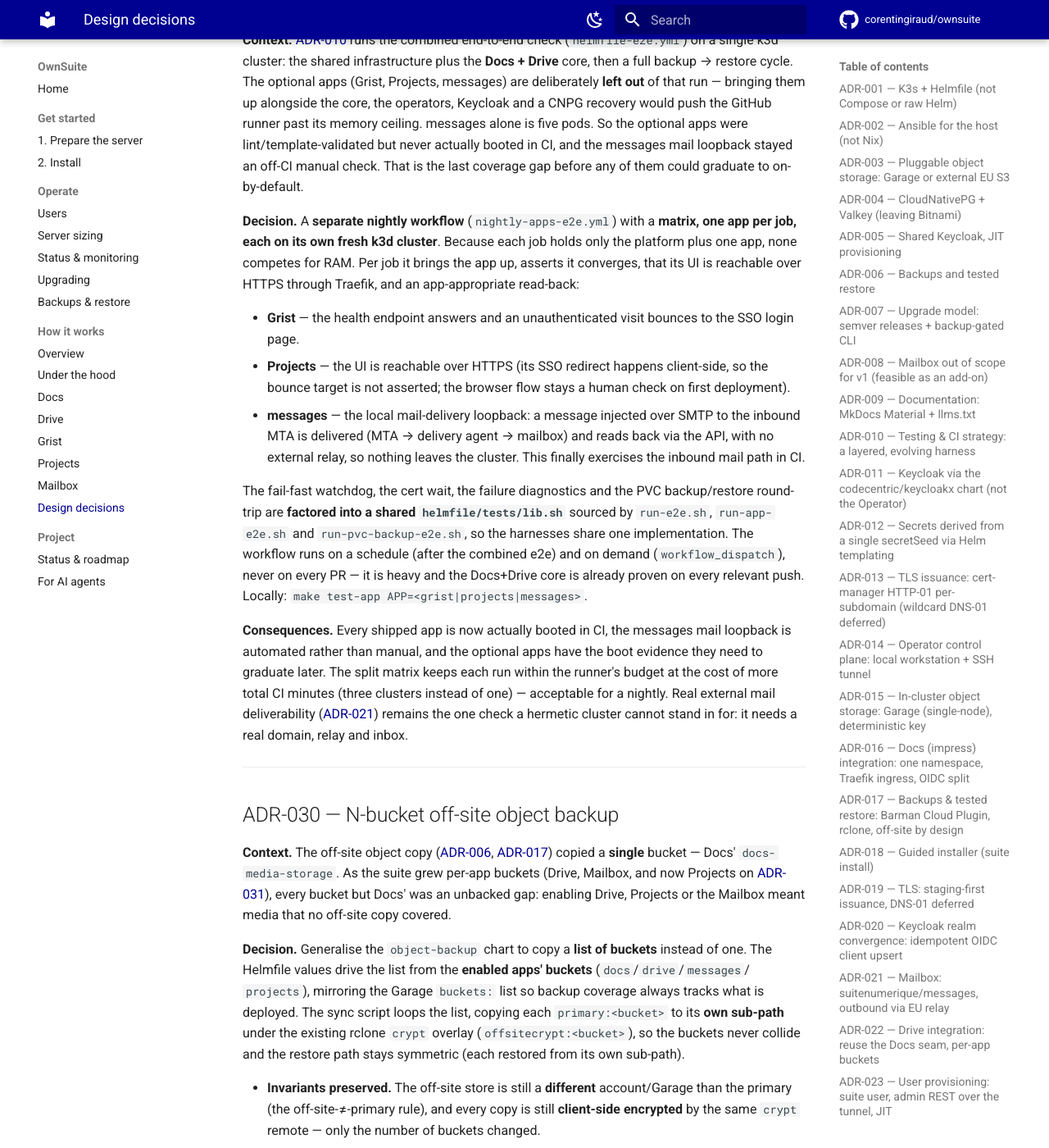
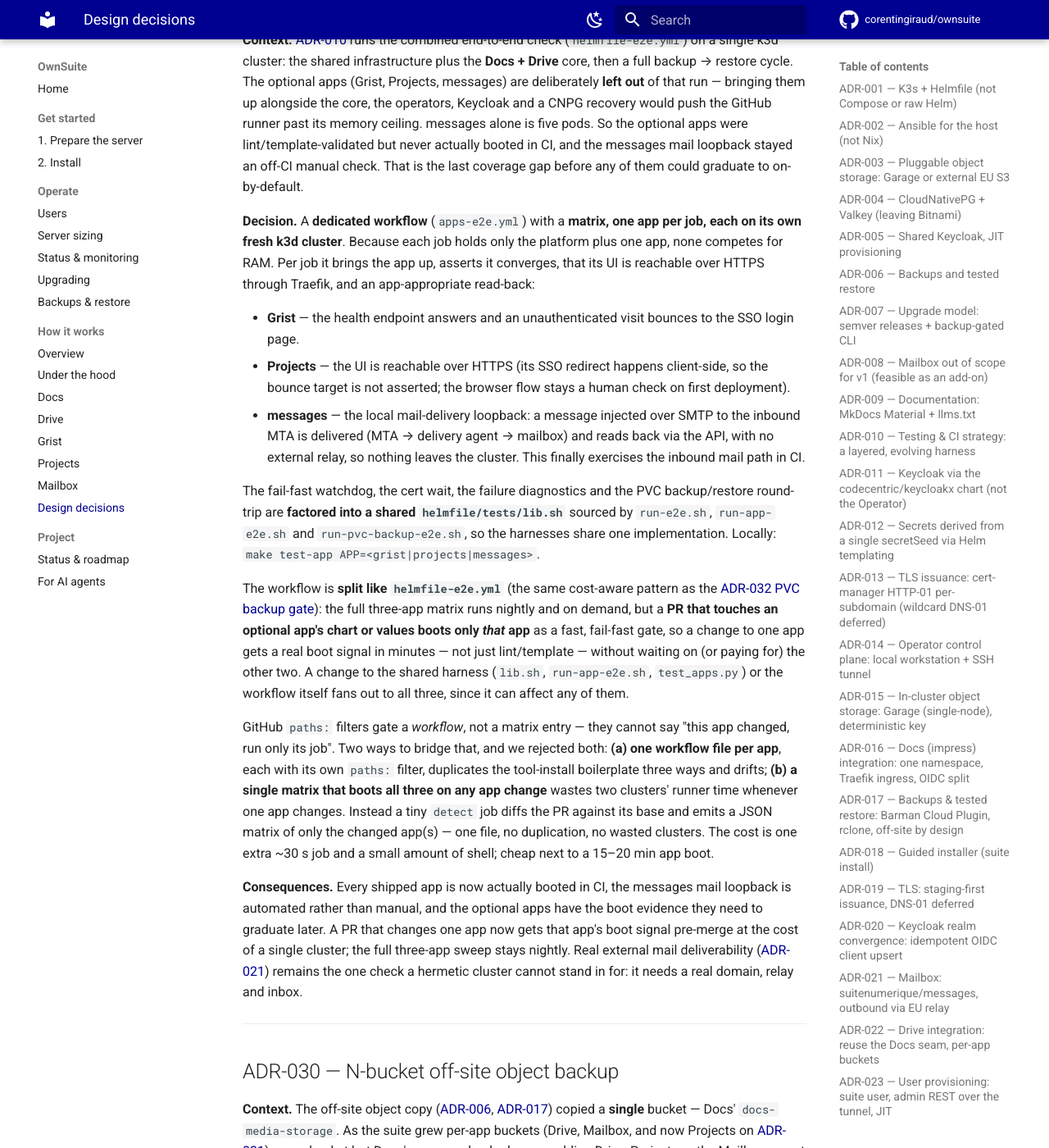
Before and after one commit to corentingiraud/ownsuite, an MkDocs documentation site: the page built from docs/understand/decisions.md, in a window 1280 px wide and 1400 px high, scrolled down 24360 px. Shown: the whole window at 82% size. Built offline with MkDocs 1.6.1 and Material for MkDocs 9.7.7, drawn with Linux system fonts in a browser that asks for light colours; comment, search, counter and statistics services are not loaded.

Commit message:
ci: gate PRs on a per-app boot e2e for the changed optional app (#34)
Rename nightly-apps-e2e.yml to apps-e2e.yml and split it like
helmfile-e2e.yml: the full three-app matrix still runs nightly and on
demand, but a PR that touches an optional app's chart or values now boots
only that app as a fast, fail-fast gate — real boot evidence in minutes
rather than lint/template only, without paying for the other two clusters.

A small detect job diffs the PR against its base and emits a JSON matrix
of just the changed app(s); a shared-harness or workflow change fans out
to all three. GitHub paths: filters gate the workflow but can't map a
changed app to a single matrix entry, so the mapping lives in detect —
one file, no duplicated tool-install boilerplate, no wasted clusters.

Reuses the existing run-app-e2e.sh / lib.sh helpers unchanged. Updates
ADR-029 with the split and the rejected alternatives, and AGENTS.md.

```diff
--- a/docs/understand/decisions.md
+++ b/docs/understand/decisions.md
@@ -1001,7 +1001,7 @@ messages alone is five pods. So the optional apps were lint/template-validated b
 booted in CI, and the messages mail loopback stayed an off-CI manual check. That is the last
 coverage gap before any of them could graduate to on-by-default.
 
-**Decision.** A **separate nightly workflow** (`nightly-apps-e2e.yml`) with a **matrix, one app per
+**Decision.** A **dedicated workflow** (`apps-e2e.yml`) with a **matrix, one app per
 job, each on its own fresh k3d cluster**. Because each job holds only the platform plus one app,
 none competes for RAM. Per job it brings the app up, asserts it converges, that its UI is reachable
 over HTTPS through Traefik, and an app-appropriate read-back:
@@ -1015,16 +1015,31 @@ over HTTPS through Traefik, and an app-appropriate read-back:
 
 The fail-fast watchdog, the cert wait, the failure diagnostics and the PVC backup/restore round-trip
 are **factored into a shared `helmfile/tests/lib.sh`** sourced by `run-e2e.sh`, `run-app-e2e.sh` and
-`run-pvc-backup-e2e.sh`, so the harnesses share one implementation. The workflow runs on a schedule (after the combined
-e2e) and on demand (`workflow_dispatch`), never on every PR — it is heavy and the Docs+Drive core
-is already proven on every relevant push. Locally: `make test-app APP=<grist|projects|messages>`.
+`run-pvc-backup-e2e.sh`, so the harnesses share one implementation. Locally: `make test-app
+APP=<grist|projects|messages>`.
+
+The workflow is **split like `helmfile-e2e.yml`** (the same cost-aware pattern as the
+[ADR-032 PVC backup gate](#adr-032-standardised-reusable-off-site-pvc-backup)): the full
+three-app matrix runs nightly and on demand, but a **PR that touches an optional app's chart or
+values boots only *that* app** as a fast, fail-fast gate, so a change to one app gets a real boot
+signal in minutes — not just lint/template — without waiting on (or paying for) the other two. A
+change to the shared harness (`lib.sh`, `run-app-e2e.sh`, `test_apps.py`) or the workflow itself
+fans out to all three, since it can affect any of them.
+
+GitHub `paths:` filters gate a *workflow*, not a matrix entry — they cannot say "this app changed,
+run only its job". Two ways to bridge that, and we rejected both: **(a) one workflow file per app**,
+each with its own `paths:` filter, duplicates the tool-install boilerplate three ways and drifts;
+**(b) a single matrix that boots all three on any app change** wastes two clusters' runner time
+whenever one app changes. Instead a tiny `detect` job diffs the PR against its base and emits a JSON
+matrix of only the changed app(s) — one file, no duplication, no wasted clusters. The cost is one
+extra ~30 s job and a small amount of shell; cheap next to a 15–20 min app boot.
 
 **Consequences.** Every shipped app is now actually booted in CI, the messages mail loopback is
 automated rather than manual, and the optional apps have the boot evidence they need to graduate
-later. The split matrix keeps each run within the runner's budget at the cost of more total CI
-minutes (three clusters instead of one) — acceptable for a nightly. Real external mail
-deliverability ([ADR-021](#adr-021-mailbox-suitenumeriquemessages-outbound-via-eu-relay)) remains
-the one check a hermetic cluster cannot stand in for: it needs a real domain, relay and inbox.
+later. A PR that changes one app now gets that app's boot signal pre-merge at the cost of a single
+cluster; the full three-app sweep stays nightly. Real external mail deliverability
+([ADR-021](#adr-021-mailbox-suitenumeriquemessages-outbound-via-eu-relay)) remains the one check a
+hermetic cluster cannot stand in for: it needs a real domain, relay and inbox.
 
 ---
 
```
Also changed, not shown: AGENTS.md (+1 -0 lines), 2 other files.
